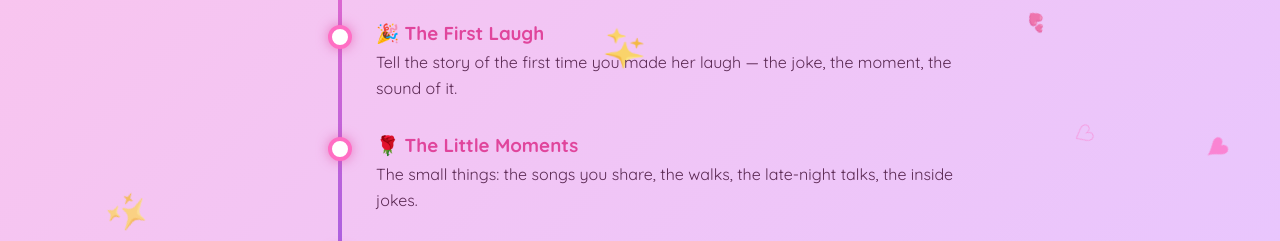
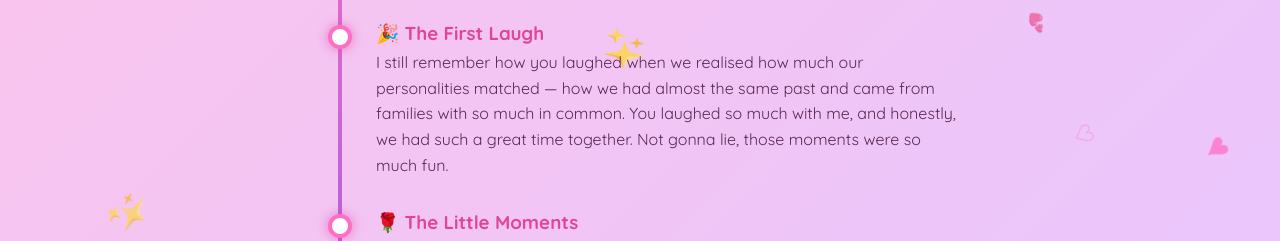
Before and after one commit to anishgotnomed/princess-day-sneha, a plain HTML site: page story.html in a window 1280 px wide. Shown: the part 559-800 px from the top of the page. Drawn offline with Linux system fonts and the light colour scheme.

Commit message:
Add our first laugh story

```diff
--- a/story.html
+++ b/story.html
@@ -39,7 +39,7 @@
         <div class="t-item">
           <span class="dot"></span>
           <h3>&#127881; The First Laugh</h3>
-          <p>Tell the story of the first time you made her laugh — the joke, the moment, the sound of it.</p>
+          <p>I still remember how you laughed when we realised how much our personalities matched — how we had almost the same past and came from families with so much in common. You laughed so much with me, and honestly, we had such a great time together. Not gonna lie, those moments were so much fun.</p>
         </div>
         <div class="t-item">
           <span class="dot"></span>
```
